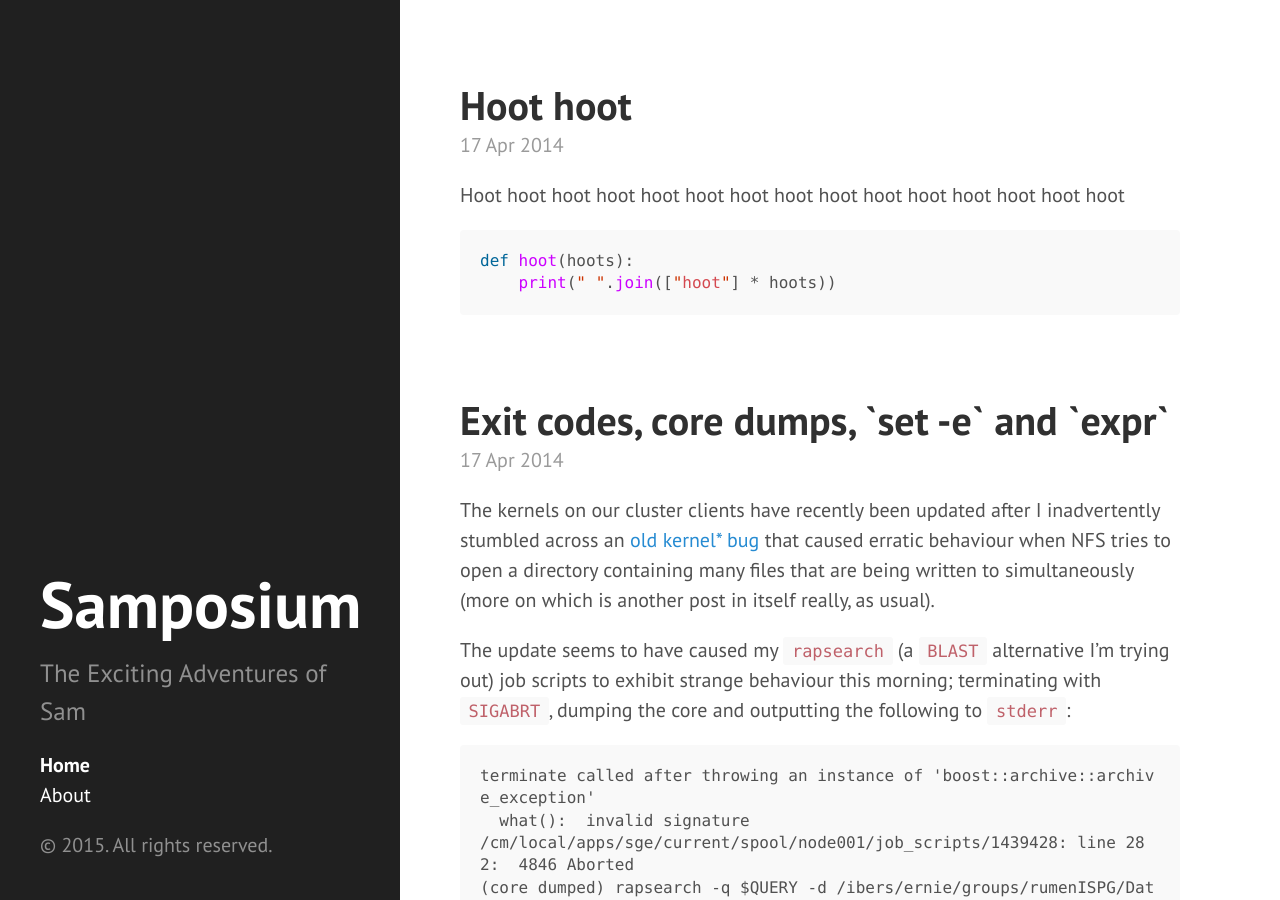
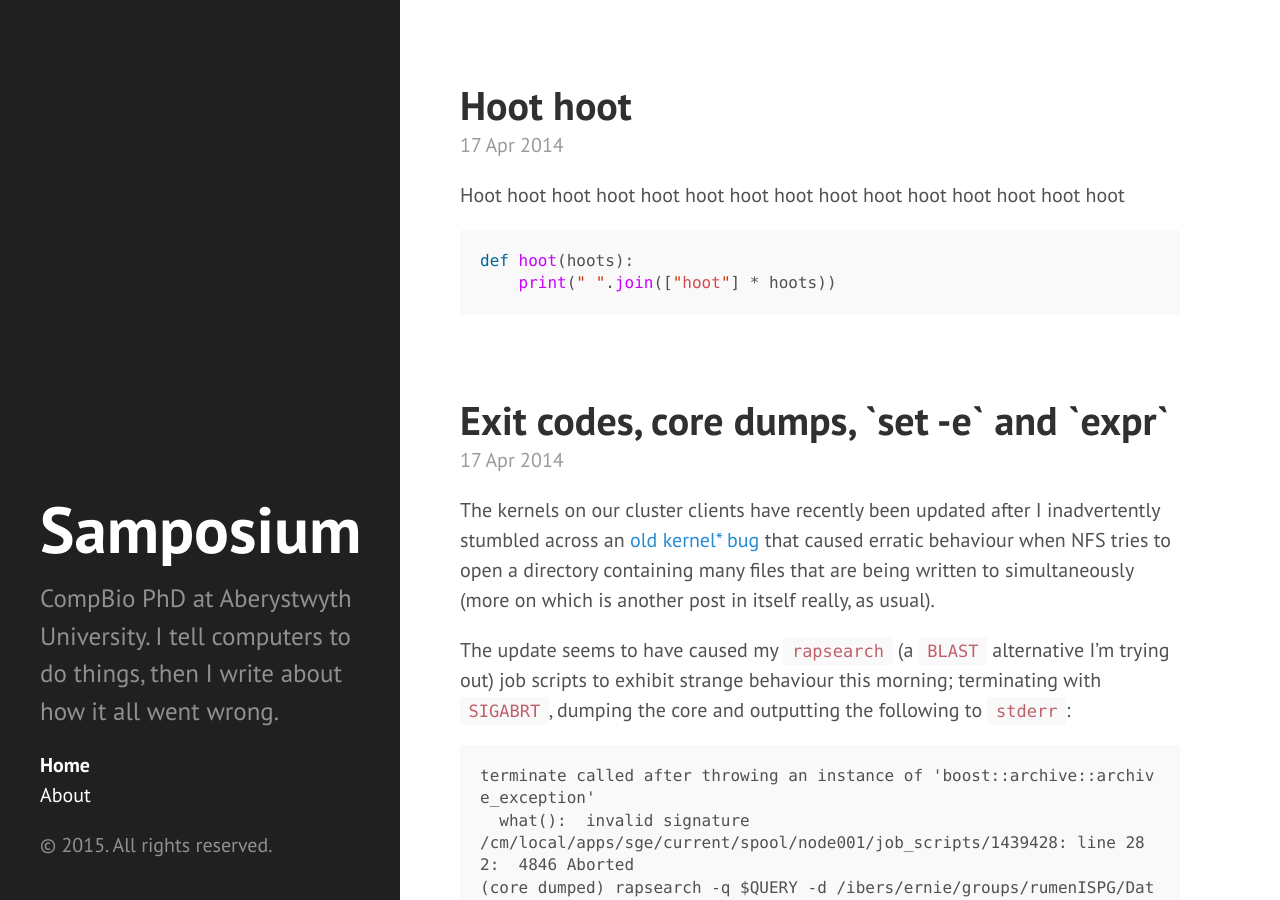
Before and after one commit to SamStudio8/samstudio8.github.io.off, a Jekyll site: the page built from index.html, in a window 1280 px wide and 900 px high. Built offline with Jekyll 4.4.1, drawn with Linux system fonts in a browser that asks for light colours; Markdown is read by kramdown in place of the engine named in the settings; the list of posts is cut into pages by our own code.

Commit message:
Update _config.yml

```diff
--- a/_config.yml
+++ b/_config.yml
@@ -8,7 +8,7 @@ permalink:        pretty
 # Setup
 title:            Samposium
 tagline:          'The Exciting Adventures of Sam'
-description:      'The Exciting Adventures of Sam'
+description:      'CompBio PhD at Aberystwyth University. I tell computers to do things, then I write about how it all went wrong.'
 url:              http://samstudio8.github.io
 
 author:
```
